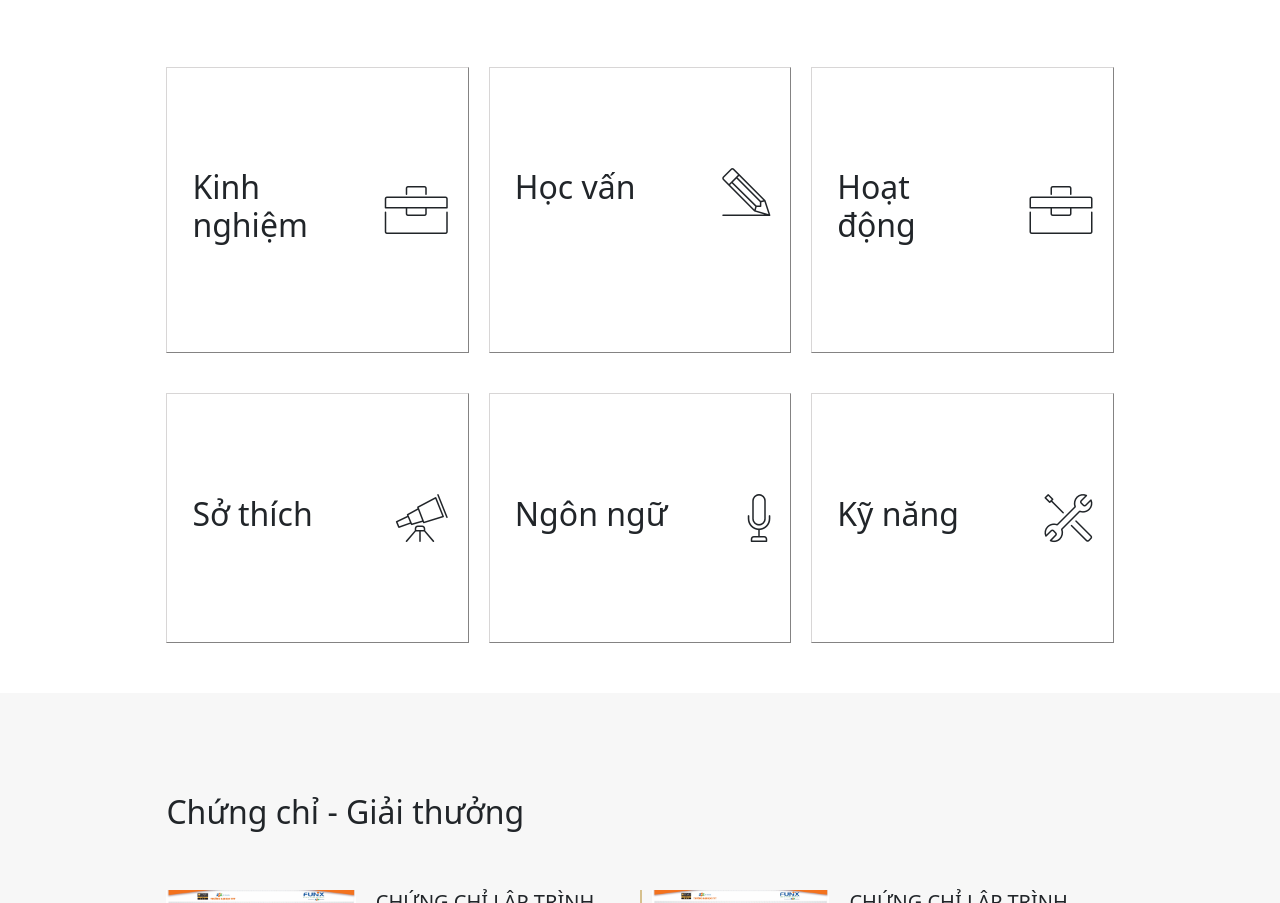
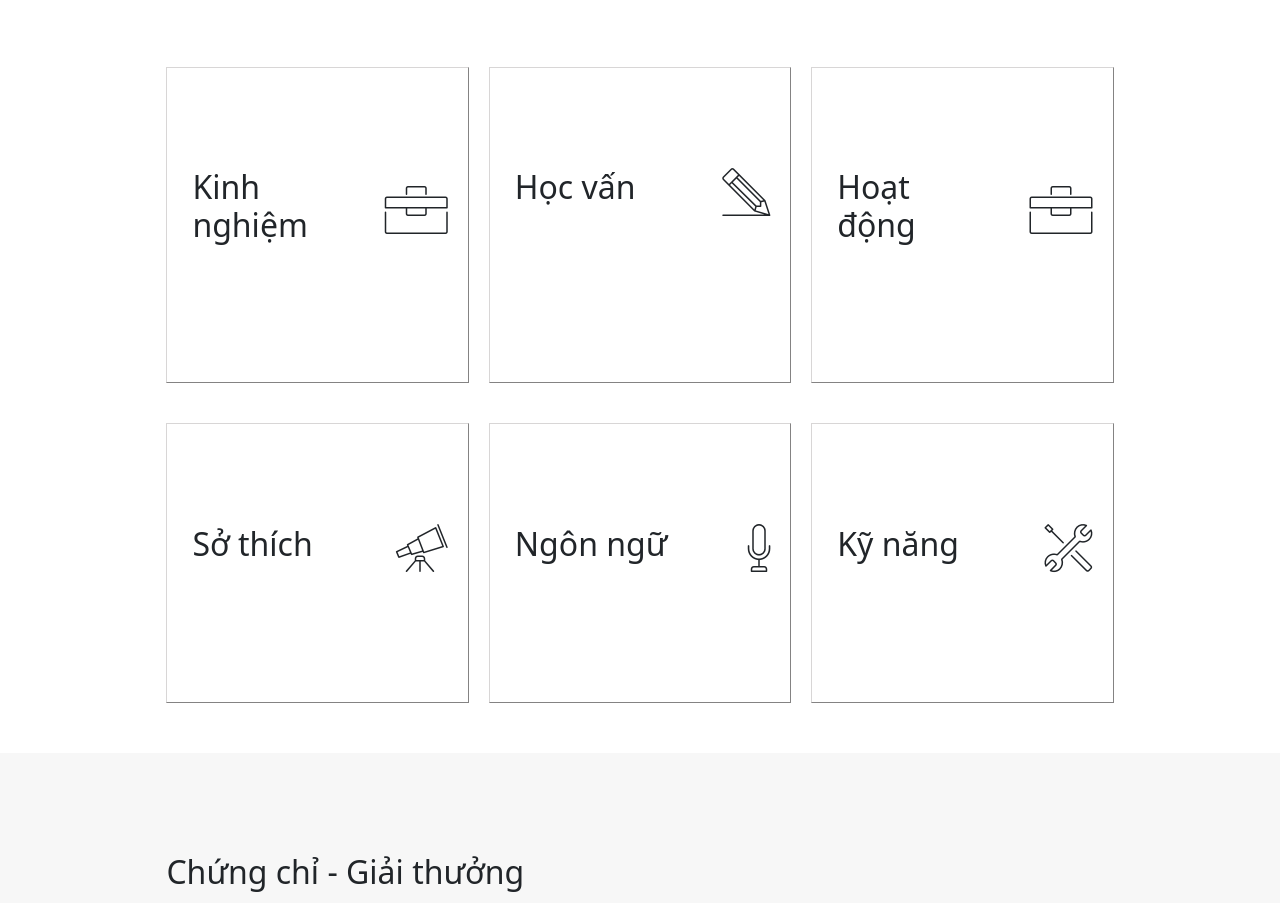
Before and after one commit to Namdpfx23556/Assignment_3, a plain HTML site: page index.html in a window 1280 px wide. Shown: the part 1097-2000 px from the top of the page. Drawn offline with nearby package versions, Linux system fonts and the light colour scheme.

Commit message:
Update index.html

```diff
--- a/index.html
+++ b/index.html
@@ -99,7 +99,7 @@
 		<div class="job-container"></div>
 		<div style="margin-bottom: 20px;" class="job-con">
 			<!-- Phần thông tin KINH NGHIỆM -->
-			<div class="job-ex" style="margin-top: 20px">
+			<div class="job-ex" style="margin-top: 20px; padding-bottom: 30px">
 				<div class="job-icon">
 					<h2>Kinh nghiệm</h2>
 				<i class="ic-toolbox" Style="font-size: 300%;"></i>
@@ -127,7 +127,7 @@
 				</div>
 			</div>
 			<!-- Phần thông tin HỌC VẤN -->
-			<div class="job-hv" style="margin-top: 20px">
+			<div class="job-hv" style="margin-top: 20px; padding-bottom: 30px">
 				<div class="job-icon">
 					<h2>Học vấn</h2>
 				<i class="ic-pencil" Style="font-size: 300%;"></i>
@@ -160,7 +160,7 @@
 				</ul>
 			</div>
 			<!-- Phần thông tin HOẠT ĐỘNG -->
-			<div class="job-hd" style="margin-top: 20px">
+			<div class="job-hd" style="margin-top: 20px; padding-bottom: 30px">
 				<div class="job-icon">
 					<h2>Hoạt động</h2>
 				<i class="ic-toolbox" Style="font-size: 300%;"></i>
@@ -189,7 +189,7 @@
 				</ul>
 			</div>
 			<!-- Phần thông tin sở thích -->
-			<div class="job-st" style="margin-top: 20px;">
+			<div class="job-st" style="margin-top: 20px; padding-bottom: 30px;">
 				<div class="job-icon">
 					<h2>Sở thích</h2>
 				<i class="ic-telescope" Style="font-size: 300%;"></i>
@@ -210,7 +210,7 @@
 				</div>
 			</div>
 			<!-- Phần thông tin NGÔN NGỮ -->
-			<div class="job-nn" style="margin-top: 20px">
+			<div class="job-nn" style="margin-top: 20px; padding-bottom: 30px">
 				<div class="job-icon">
 					<h2>Ngôn ngữ</h2>
 				<i class="ic-mic" Style="font-size:300%;"></i>
@@ -227,7 +227,7 @@
 				</div>
 			</div>
 			<!-- Phần thông tin KỸ NĂNG -->
-			<div class="job-kn" style="margin-top: 20px">
+			<div class="job-kn" style="margin-top: 20px; padding-bottom: 30px">
 				<div class="job-icon">
 					<h2>Kỹ năng</h2>
 				<i class="ic-tools-2" Style="font-size: 300%;"></i>
```
